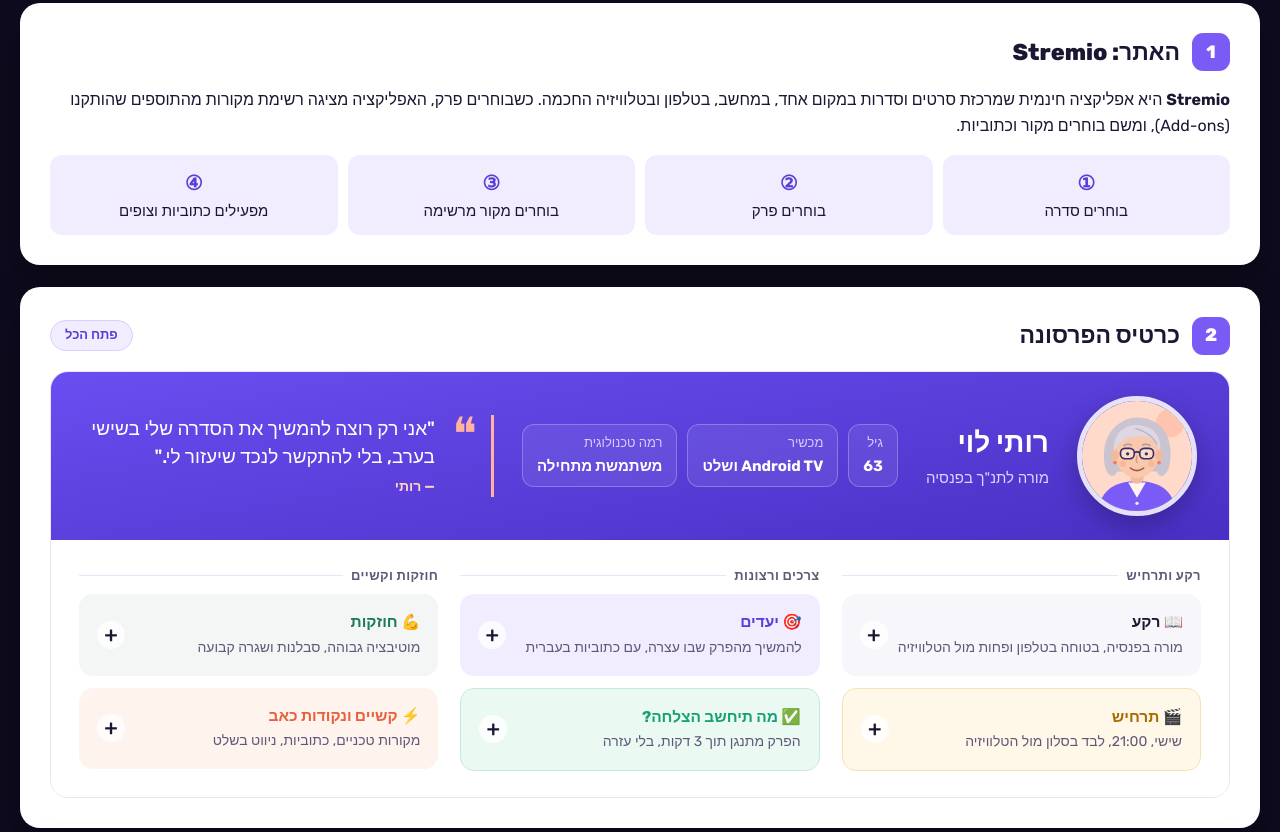
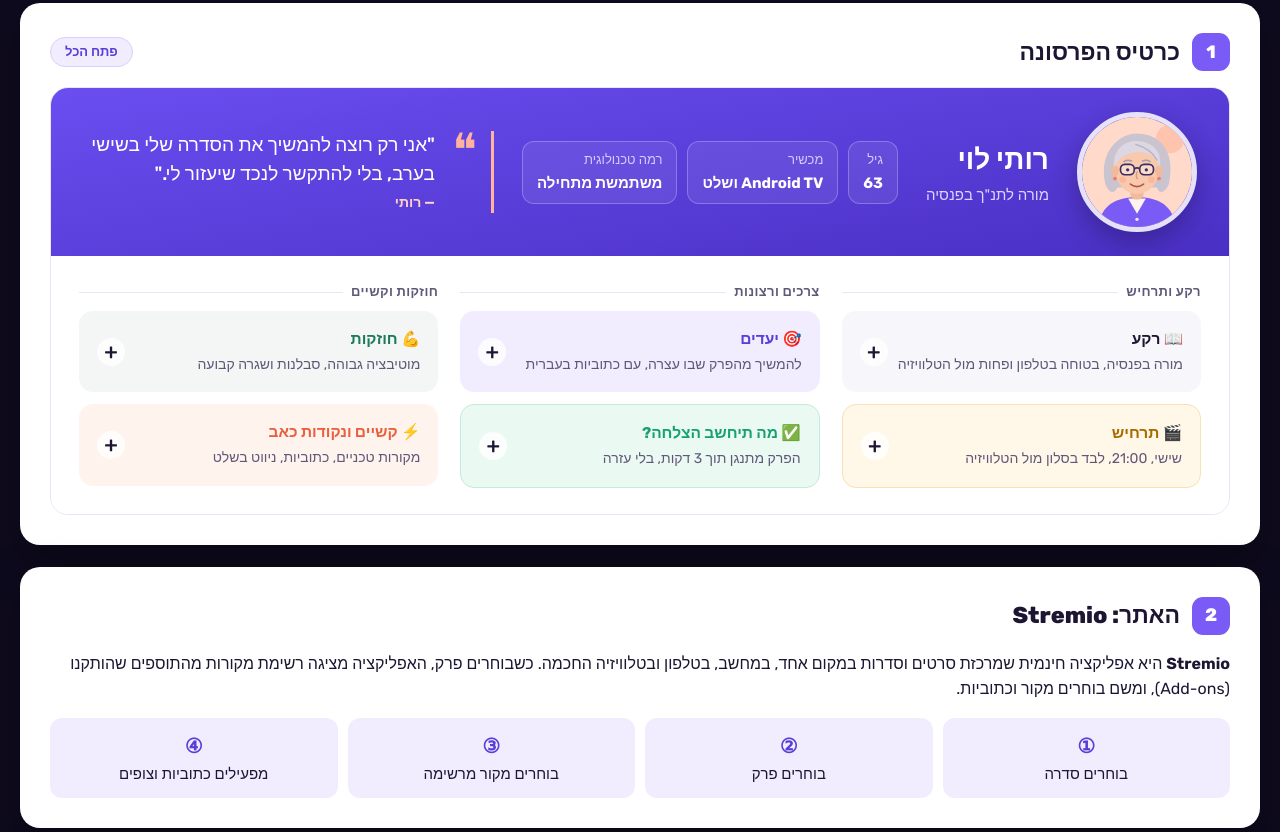
Before and after one commit to omri-devpro12312/stremio-persona, a plain HTML site: page index.html in a window 1280 px wide. Shown: the part 313-1145 px from the top of the page. Drawn offline with Linux system fonts and the light colour scheme.

Commit message:
Move persona card to top, site description second
Co-Authored-By: Claude Sonnet 5.5 <noreply@anthropic.com>

```diff
--- a/index.html
+++ b/index.html
@@ -174,19 +174,8 @@ blockquote.quote cite{font-style:normal;font-size:14px;color:#ffd2c5;font-weight
 
 <main class="wrap">
 
-  <section id="about">
-    <div class="sec-head"><div class="num">1</div><h2>האתר: Stremio</h2></div>
-    <p><b>Stremio</b> היא אפליקציה חינמית שמרכזת סרטים וסדרות במקום אחד, במחשב, בטלפון ובטלוויזיה החכמה. כשבוחרים פרק, האפליקציה מציגה רשימת מקורות מהתוספים שהותקנו (Add-ons), ומשם בוחרים מקור וכתוביות.</p>
-    <div class="flow">
-      <div><b>①</b>בוחרים סדרה</div>
-      <div><b>②</b>בוחרים פרק</div>
-      <div><b>③</b>בוחרים מקור מרשימה</div>
-      <div><b>④</b>מפעילים כתוביות וצופים</div>
-    </div>
-  </section>
-
   <section id="persona">
-    <div class="sec-head"><div class="num">2</div><h2>כרטיס הפרסונה</h2><button class="toggle-all" data-target="persona">פתח הכל</button></div>
+    <div class="sec-head"><div class="num">1</div><h2>כרטיס הפרסונה</h2><button class="toggle-all" data-target="persona">פתח הכל</button></div>
 
     <div class="card">
       <aside class="side">
@@ -292,6 +281,17 @@ blockquote.quote cite{font-style:normal;font-size:14px;color:#ffd2c5;font-weight
     </div>
   </section>
 
+  <section id="about">
+    <div class="sec-head"><div class="num">2</div><h2>האתר: Stremio</h2></div>
+    <p><b>Stremio</b> היא אפליקציה חינמית שמרכזת סרטים וסדרות במקום אחד, במחשב, בטלפון ובטלוויזיה החכמה. כשבוחרים פרק, האפליקציה מציגה רשימת מקורות מהתוספים שהותקנו (Add-ons), ומשם בוחרים מקור וכתוביות.</p>
+    <div class="flow">
+      <div><b>①</b>בוחרים סדרה</div>
+      <div><b>②</b>בוחרים פרק</div>
+      <div><b>③</b>בוחרים מקור מרשימה</div>
+      <div><b>④</b>מפעילים כתוביות וצופים</div>
+    </div>
+  </section>
+
   <section id="solutions">
     <div class="sec-head"><div class="num">3</div><h2>מפרסונה לפתרונות</h2></div>
     <div class="legend"><span class="lg c1">קושי / מאפיין</span><span class="lg c2">פתרון באפליקציה</span><span class="lg c3">מושג מהקורס</span></div>
```
